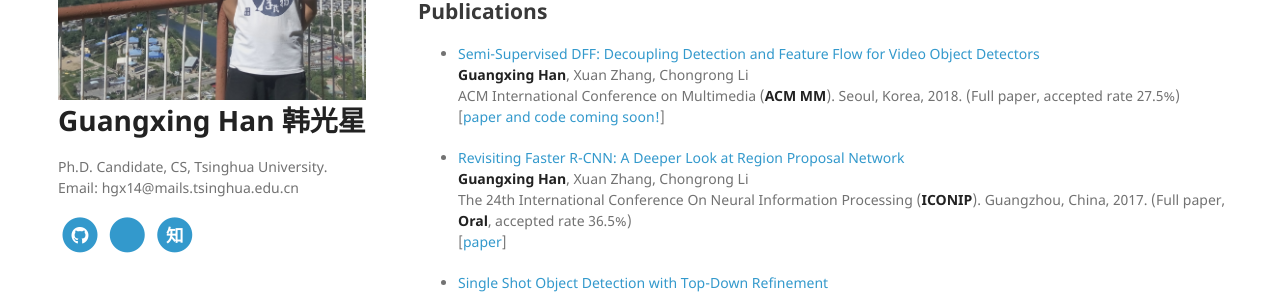
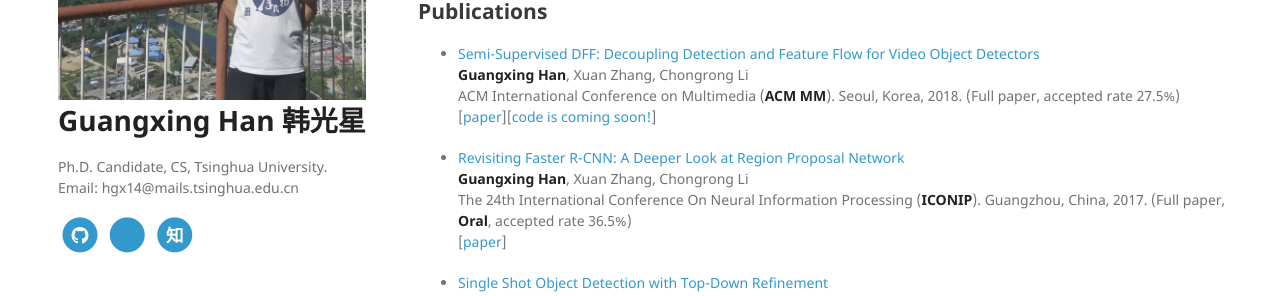
Before and after one commit to GuangxingHan/guangxinghan.github.io, a Jekyll site: the page built from index.md, in a window 1280 px wide and 1212 px high. Shown: the part 276-572 px from the top of the window. Built offline with Jekyll 4.4.1, drawn with Linux system fonts in a browser that asks for light colours; nearby versions of some CDN libraries; our own code applies the rules of GitHub Pages for plain Markdown files; a style sheet for code colours, icons or effects is not loaded; some of the changed text lies outside the part shown.

Commit message:
update semi-DFF

```diff
--- a/_layouts/default.html
+++ b/_layouts/default.html
@@ -142,7 +142,7 @@
 
     <div align="center"><a href="http://www.amazingcounters.com"><img border="0" src="http://cc.amazingcounters.com/counter.php?i=3224407&c=9673534" alt="AmazingCounters.com"></a>unique visitors since July 2018</div>
 
-    <div align="center"> Last update: July 2018 </div>
+    <div align="center"> Last update: August 2018 </div>
 
     <script type="text/javascript">
         $(document).ready(function() {
--- a/index.md
+++ b/index.md
@@ -8,7 +8,7 @@ My current research topics include object detection in images and videos, person
 
 ## Publications
 
-* <a href="https://guangxinghan.github.io/">Semi-Supervised DFF: Decoupling Detection and Feature Flow for Video Object Detectors</a><br> **Guangxing Han**, Xuan Zhang, Chongrong Li<br> ACM International Conference on Multimedia (**ACM MM**). Seoul, Korea, 2018. (Full paper, accepted rate 27.5%)<br>[[paper and code coming soon!](https://guangxinghan.github.io/)]
+* <a href="https://guangxinghan.github.io/papers/mm2018_final_submitted.pdf">Semi-Supervised DFF: Decoupling Detection and Feature Flow for Video Object Detectors</a><br> **Guangxing Han**, Xuan Zhang, Chongrong Li<br> ACM International Conference on Multimedia (**ACM MM**). Seoul, Korea, 2018. (Full paper, accepted rate 27.5%)<br>[[paper](https://guangxinghan.github.io/papers/mm2018_final_submitted.pdf)][[code is coming soon!](https://guangxinghan.github.io/)]
 
 * <a href="https://link.springer.com/chapter/10.1007/978-3-319-70090-8_2">Revisiting Faster R-CNN: A Deeper Look at Region Proposal Network</a><br> **Guangxing Han**, Xuan Zhang, Chongrong Li<br> The 24th International Conference On Neural Information Processing (**ICONIP**). Guangzhou, China, 2017. (Full paper, **Oral**, accepted rate 36.5%)<br>[[paper](https://link.springer.com/chapter/10.1007/978-3-319-70090-8_2)]
 
```
Also changed, not shown: 1 other file.
